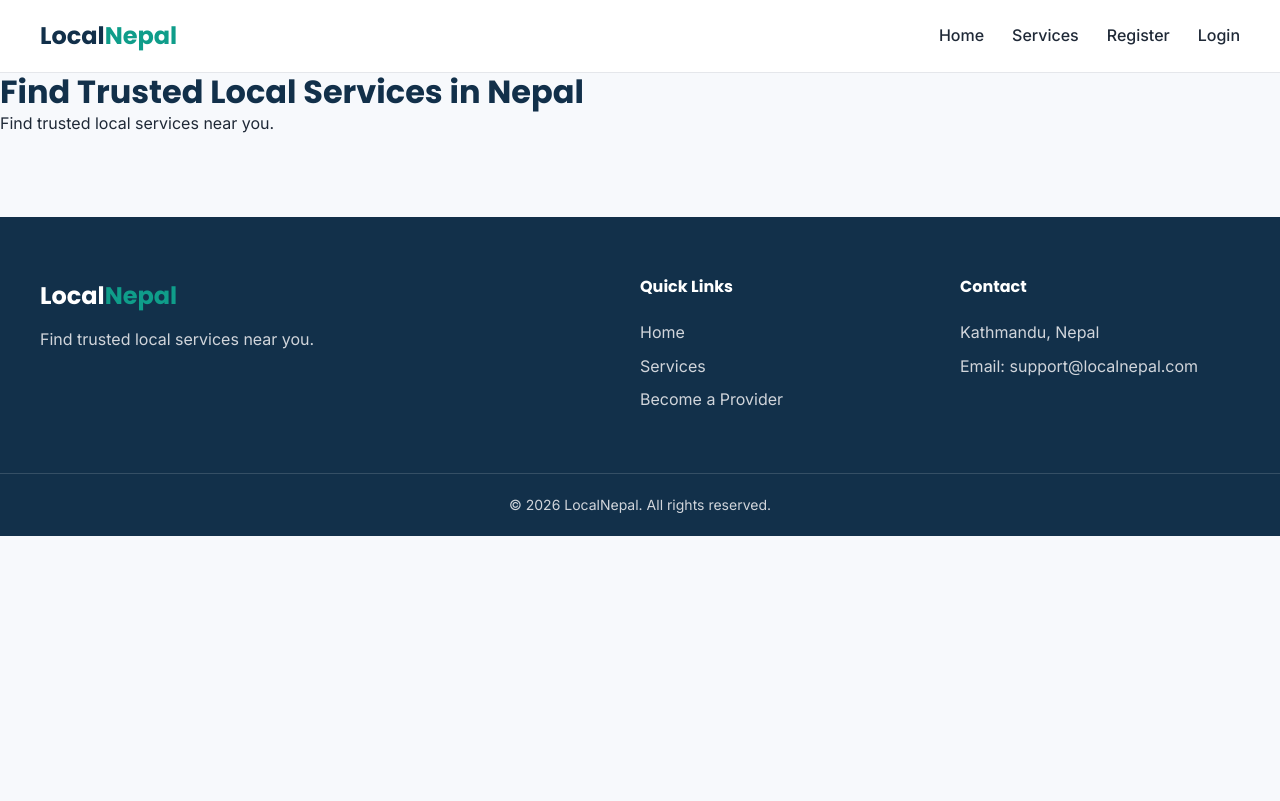
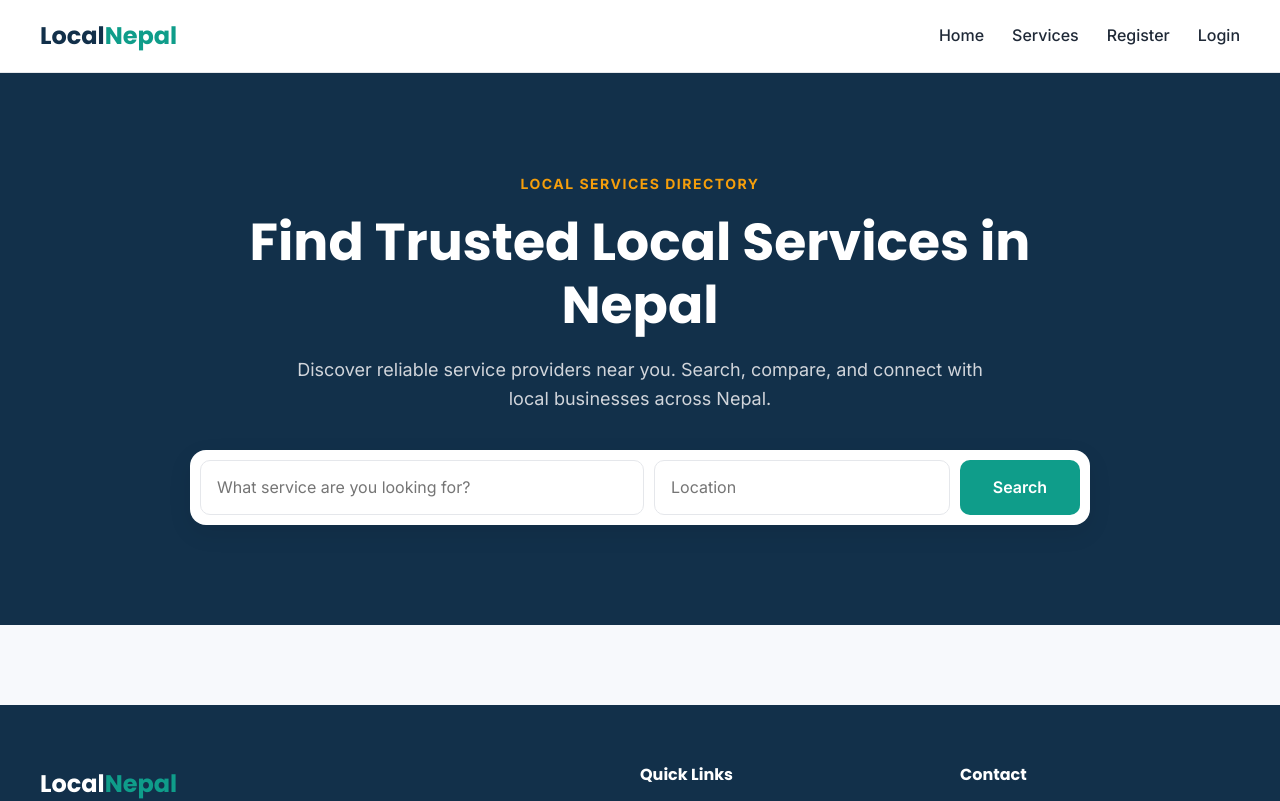
Before and after one commit to PrabinPoudel55/localnepal, a React (Vite) app in the folder client/: page / in a window 1280 px wide. Shown: the top 801 px of the page. Built offline with nearby package versions, Linux system fonts and the light colour scheme.

Commit message:
feat: added hero section

```diff
--- a/client/src/index.css
+++ b/client/src/index.css
@@ -310,3 +310,97 @@ ul {
     font-size: 14px;
   }
 }
+/* =========================
+   Hero Section
+========================= */
+
+.hero {
+  background-color: var(--color-primary);
+  padding: 100px 0;
+}
+
+.hero-container {
+  display: flex;
+  justify-content: center;
+}
+
+.hero-content {
+  width: 100%;
+  max-width: 900px;
+  text-align: center;
+}
+
+.hero-label {
+  color: var(--color-accent);
+  font-size: 14px;
+  font-weight: 700;
+  letter-spacing: 1.5px;
+  margin-bottom: 16px;
+}
+
+.hero h1 {
+  color: var(--color-white);
+  font-size: 52px;
+  margin-bottom: 20px;
+}
+
+.hero-description {
+  color: #d1d5db;
+  font-size: 18px;
+  max-width: 700px;
+  margin: 0 auto 36px;
+}
+
+.hero-search {
+  background-color: var(--color-white);
+  padding: 10px;
+  border-radius: var(--radius-lg);
+  display: grid;
+  grid-template-columns: 1.5fr 1fr auto;
+  gap: 10px;
+  box-shadow: var(--shadow-md);
+}
+
+.hero-search input {
+  width: 100%;
+  border: 1px solid var(--color-border);
+  border-radius: var(--radius-md);
+  padding: 14px 16px;
+  outline: none;
+}
+
+.hero-search input:focus {
+  border-color: var(--color-secondary);
+}
+
+.hero-search button {
+  min-width: 120px;
+}
+
+@media (max-width: 768px) {
+  .hero {
+    padding: 70px 0;
+  }
+
+  .hero h1 {
+    font-size: 36px;
+  }
+
+  .hero-description {
+    font-size: 16px;
+  }
+
+  .hero-search {
+    grid-template-columns: 1fr;
+  }
+
+  .hero-search button {
+    width: 100%;
+  }
+}
+
+@media (max-width: 480px) {
+  .hero h1 {
+    font-size: 30px;
+  }
+}
--- a/client/src/pages/Home.jsx
+++ b/client/src/pages/Home.jsx
@@ -1,8 +1,47 @@
 const Home = () => {
   return (
-    <div>
-      <h1>Find Trusted Local Services in Nepal</h1>
-      <p>Find trusted local services near you.</p>
+    <div className="home">
+
+      {/* Hero Section */}
+      <section className="hero">
+        <div className="container hero-container">
+
+          <div className="hero-content">
+            <p className="hero-label">
+              LOCAL SERVICES DIRECTORY
+            </p>
+
+            <h1>
+              Find Trusted Local Services in Nepal
+            </h1>
+
+            <p className="hero-description">
+              Discover reliable service providers near you.
+              Search, compare, and connect with local businesses
+              across Nepal.
+            </p>
+
+            <div className="hero-search">
+              <input
+                type="text"
+                placeholder="What service are you looking for?"
+              />
+
+              <input
+                type="text"
+                placeholder="Location"
+              />
+
+              <button className="btn btn-primary">
+                Search
+              </button>
+            </div>
+
+          </div>
+
+        </div>
+      </section>
+
     </div>
   );
 };
```
